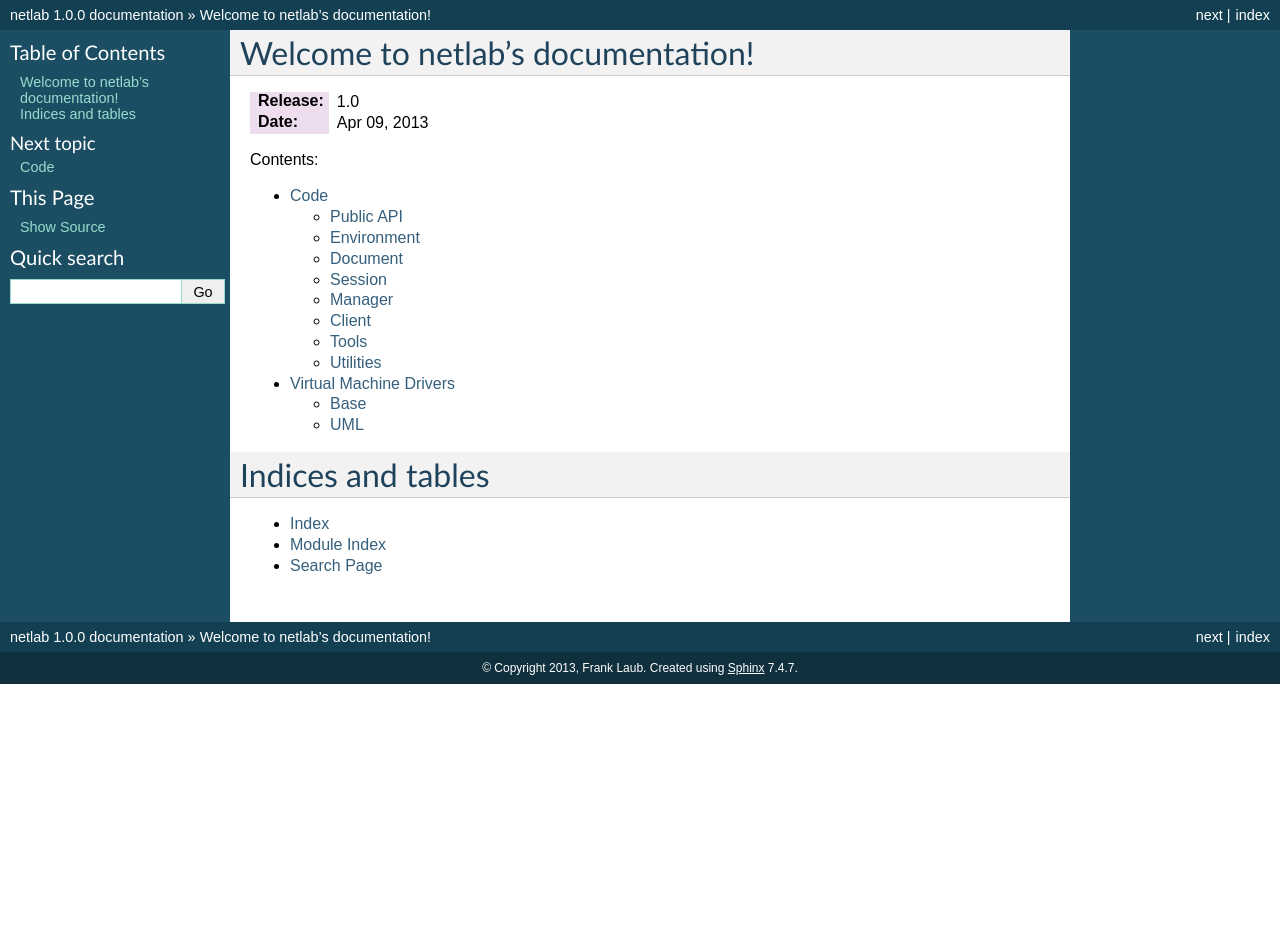
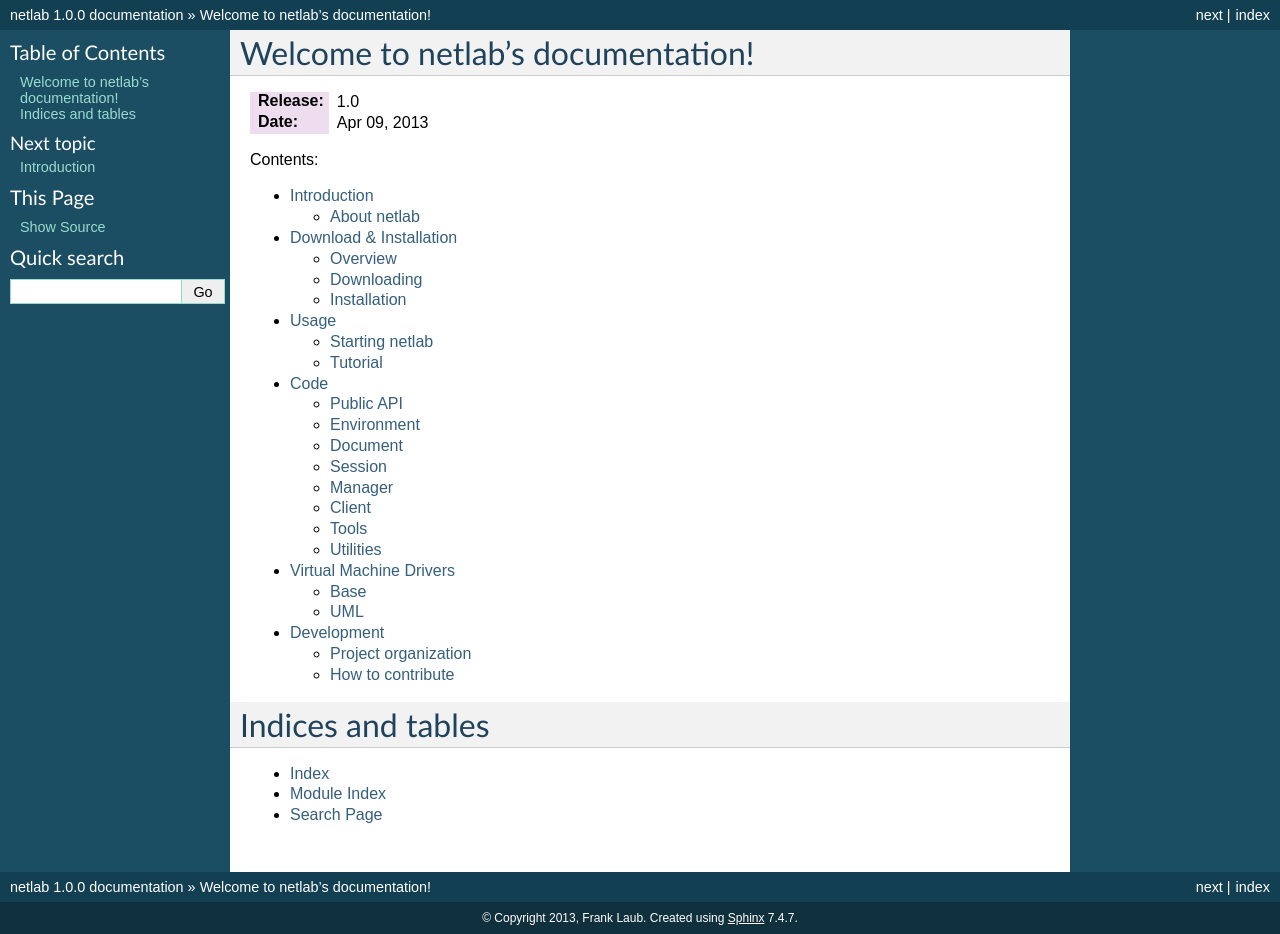
Before and after one commit to uniumwifi/netlab, a Sphinx documentation site: the page built from docs/index.rst, in a window 1280 px wide. Built offline with Sphinx 7.4.7, drawn with Linux system fonts in a browser that asks for light colours; before the commit the page ends 900 px from its top, so only the background shows below that.

Commit message:
Adding more docs

```diff
--- /dev/null
+++ b/docs/devel.rst
@@ -0,0 +1,8 @@
+Development
+===========
+
+Project organization
+--------------------
+
+How to contribute
+-----------------
--- a/docs/index.rst
+++ b/docs/index.rst
@@ -14,8 +14,15 @@
 .. toctree::
    :maxdepth: 2
 
+   intro
+   install
+
+   usage
+
    code
    vm
+
+   devel
 
 Indices and tables
 ==================
--- /dev/null
+++ b/docs/install.rst
@@ -0,0 +1,11 @@
+Download & Installation
+=======================
+
+Overview
+--------
+
+Downloading
+-----------
+
+Installation
+------------
--- /dev/null
+++ b/docs/intro.rst
@@ -0,0 +1,5 @@
+Introduction
+============
+
+About netlab
+------------
--- /dev/null
+++ b/docs/usage.rst
@@ -0,0 +1,8 @@
+Usage
+=====
+
+Starting netlab
+---------------
+
+Tutorial
+--------
```
Also changed, not shown: 6 other files.
